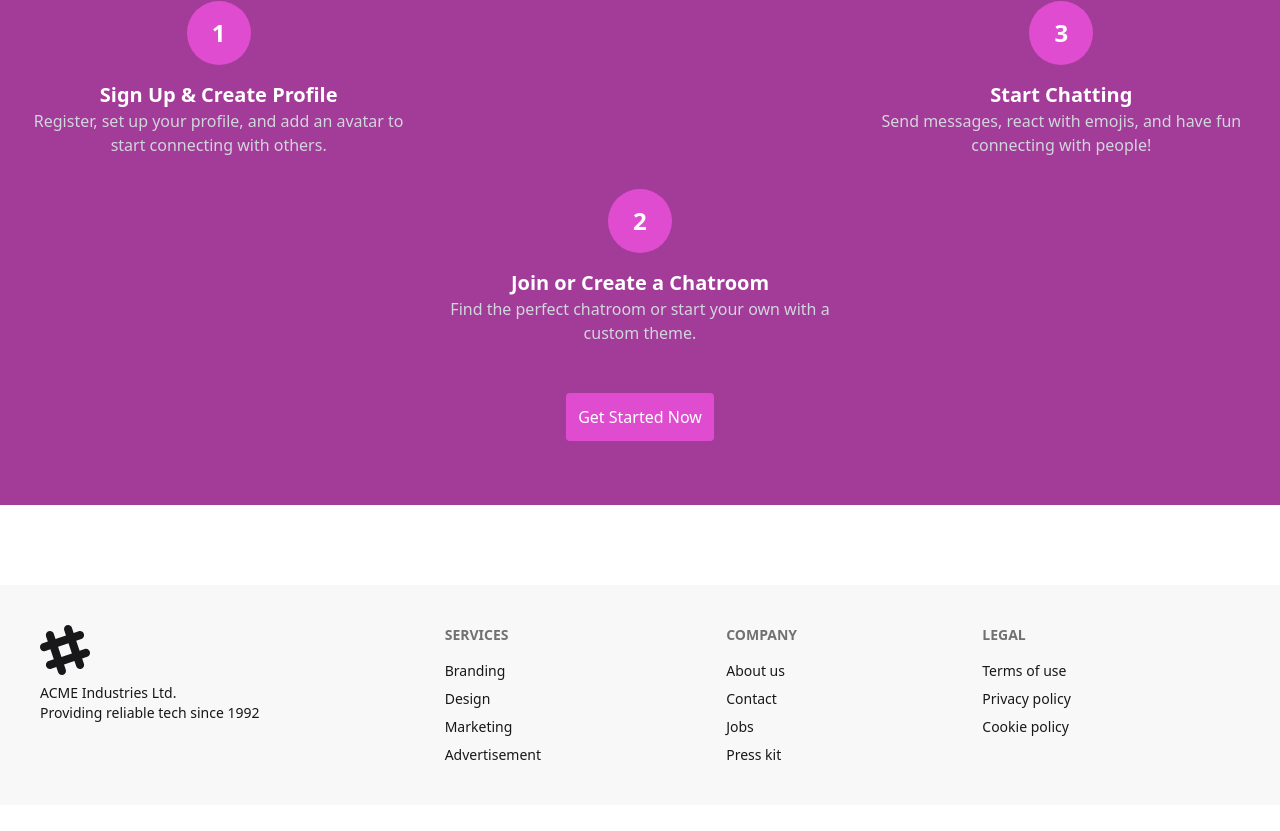
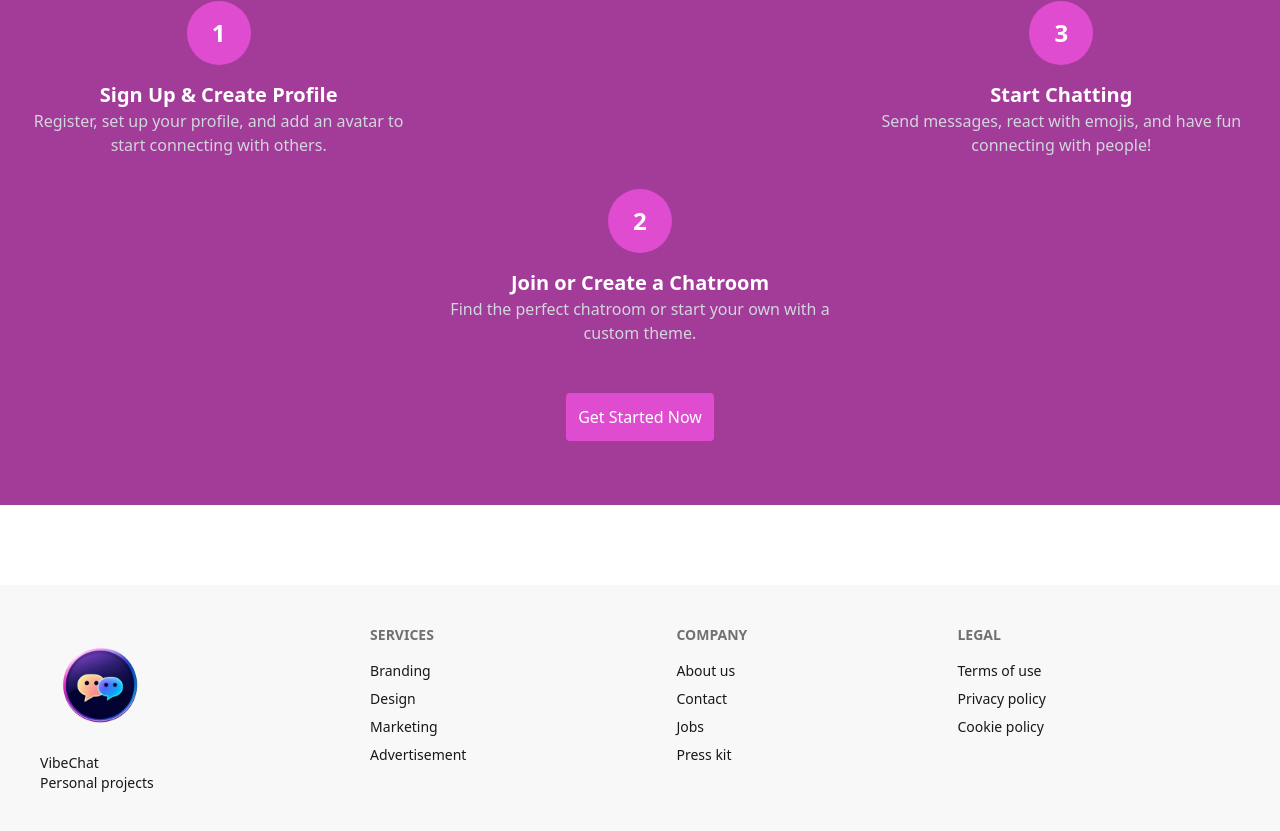
Before and after one commit to BeatrisRah/VibeChat, a React (Vite) app: page / in a window 1280 px wide. Shown: the part 1926-2757 px from the top of the page. Before the commit the page ends 2731 px from the top, so only its background shows below. Built offline with nearby package versions, Linux system fonts and the light colour scheme.

Commit message:
Logo + Ui changes

```diff
--- a/index.html
+++ b/index.html
@@ -2,7 +2,7 @@
 <html lang="en">
   <head>
     <meta charset="UTF-8" />
-    <link rel="icon" type="image/svg+xml" href="/vite.svg" />
+    <link rel="icon" type="image/svg+xml" href="/logo.png" />
     <meta name="viewport" content="width=device-width, initial-scale=1.0" />
     <title>VibeChat</title>
   </head>
--- a/src/components/Footer.jsx
+++ b/src/components/Footer.jsx
@@ -2,21 +2,11 @@ export default function Footer() {
     return (
         <footer className="footer sm:footer-horizontal bg-base-200 text-base-content p-10">
             <aside>
-                <svg
-                width="50"
-                height="50"
-                viewBox="0 0 24 24"
-                xmlns="http://www.w3.org/2000/svg"
-                fillRule="evenodd"
-                clipRule="evenodd"
-                className="fill-current">
-                <path
-                    d="M22.672 15.226l-2.432.811.841 2.515c.33 1.019-.209 2.127-1.23 2.456-1.15.325-2.148-.321-2.463-1.226l-.84-2.518-5.013 1.677.84 2.517c.391 1.203-.434 2.542-1.831 2.542-.88 0-1.601-.564-1.86-1.314l-.842-2.516-2.431.809c-1.135.328-2.145-.317-2.463-1.229-.329-1.018.211-2.127 1.231-2.456l2.432-.809-1.621-4.823-2.432.808c-1.355.384-2.558-.59-2.558-1.839 0-.817.509-1.582 1.327-1.846l2.433-.809-.842-2.515c-.33-1.02.211-2.129 1.232-2.458 1.02-.329 2.13.209 2.461 1.229l.842 2.515 5.011-1.677-.839-2.517c-.403-1.238.484-2.553 1.843-2.553.819 0 1.585.509 1.85 1.326l.841 2.517 2.431-.81c1.02-.33 2.131.211 2.461 1.229.332 1.018-.21 2.126-1.23 2.456l-2.433.809 1.622 4.823 2.433-.809c1.242-.401 2.557.484 2.557 1.838 0 .819-.51 1.583-1.328 1.847m-8.992-6.428l-5.01 1.675 1.619 4.828 5.011-1.674-1.62-4.829z"></path>
-                </svg>
+                <img className="w-30" src="/logo.png" />
                 <p>
-                ACME Industries Ltd.
+                VibeChat
                 <br />
-                Providing reliable tech since 1992
+                Personal projects
                 </p>
             </aside>
             <nav>
--- a/src/components/Navigation.jsx
+++ b/src/components/Navigation.jsx
@@ -17,6 +17,7 @@ export default function Navigation() {
       queryKey: ['usersRooms', user.data?.id],
       queryFn: () => authApi.getUsersChats(user.data.id, user.data.token),
       enabled: false,
+      retry: false
    });
 
    //if drawer is open for the first time fetch
@@ -51,6 +52,10 @@ export default function Navigation() {
          navigate('/');
       }, 100);
 
+   }
+
+   if(error?.message === 'Invalid or Expired Token'){
+      navigate('/login')
    }
 
    return (
```
Also changed, not shown: public/logo.png (added).
